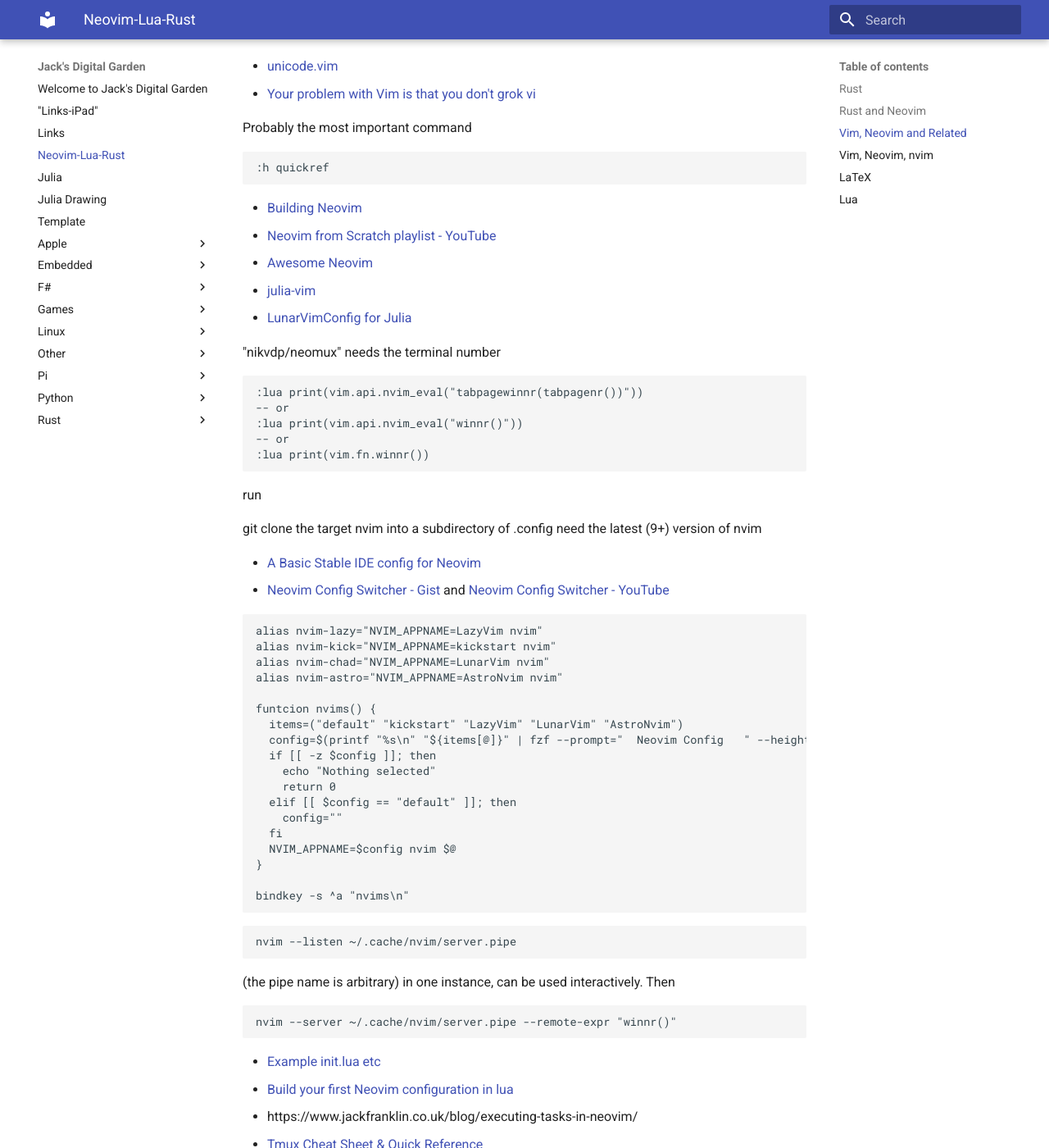
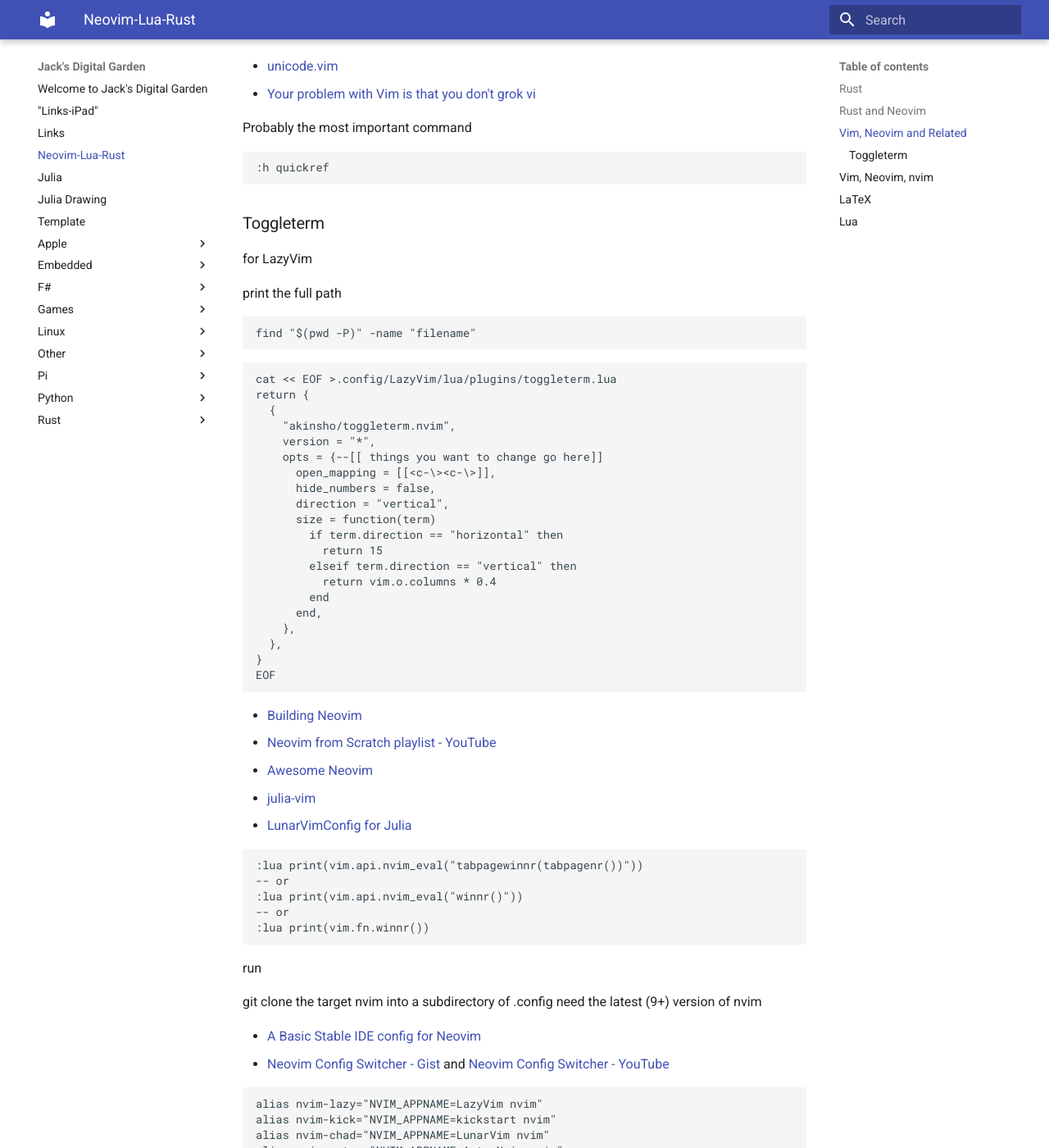
Before and after one commit to jchidley/mkdocs-material-test, an MkDocs documentation site: the page built from docs/2023-03-19-Neovim-Lua-Rust.md, in a window 1280 px wide and 1400 px high, scrolled down 850 px. Shown: the whole window at 82% size. Built offline with MkDocs 1.6.1 and Material for MkDocs 9.7.7, drawn with Linux system fonts in a browser that asks for light colours.

Commit message:
Toggleterm

````diff
--- a/docs/2023-03-19-Neovim-Lua-Rust.md
+++ b/docs/2023-03-19-Neovim-Lua-Rust.md
@@ -37,13 +37,43 @@
 :h quickref
 ```
 
+### Toggleterm
+
+for LazyVim
+
+
+print the full path
+```sh
+find "$(pwd -P)" -name "filename"
+```
+```sh
+cat << EOF >.config/LazyVim/lua/plugins/toggleterm.lua
+return {
+  {
+    "akinsho/toggleterm.nvim",
+    version = "*",
+    opts = {--[[ things you want to change go here]]
+      open_mapping = [[<c-\><c-\>]],
+      hide_numbers = false,
+      direction = "vertical",
+      size = function(term)
+        if term.direction == "horizontal" then
+          return 15
+        elseif term.direction == "vertical" then
+          return vim.o.columns * 0.4
+        end
+      end,
+    },
+  },
+}
+EOF
+```
+
 * [Building Neovim](https://github.com/neovim/neovim/wiki/Building-Neovim)
 * [Neovim from Scratch playlist - YouTube](https://www.youtube.com/playlist?list=PLhoH5vyxr6Qq41NFL4GvhFp-WLd5xzIzZ)
 * [Awesome Neovim](https://github.com/rockerBOO/awesome-neovim#file-explorer)
 * [julia-vim](https://github.com/JuliaEditorSupport/julia-vim/blob/master/INSTALL.md)
 * [LunarVimConfig for Julia](https://github.com/davibarreira/LunarVimConfig)
-
-"nikvdp/neomux" needs the terminal number
 
 ```vim
 :lua print(vim.api.nvim_eval("tabpagewinnr(tabpagenr())"))
````
